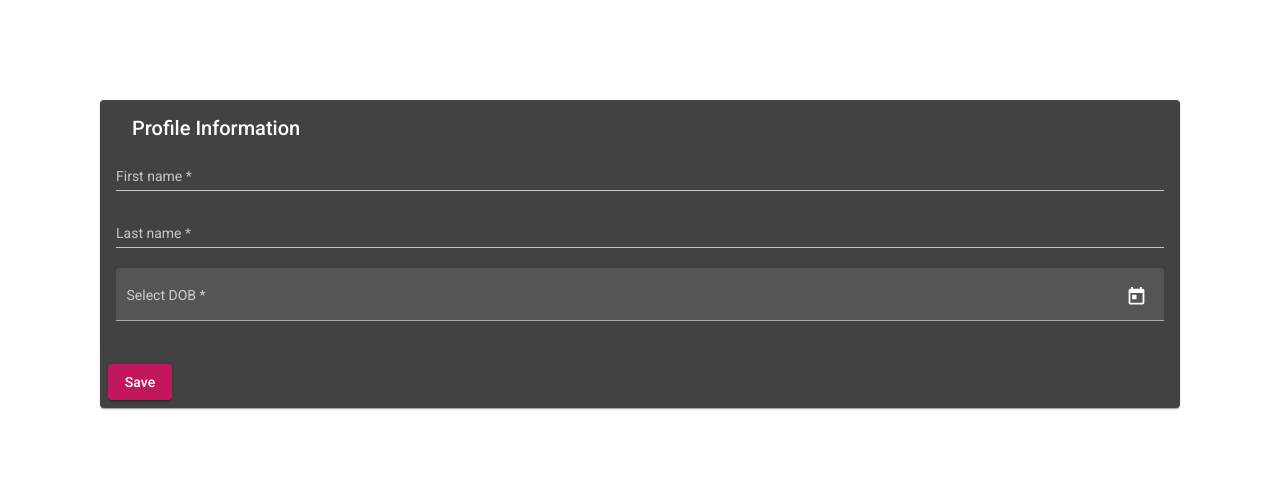
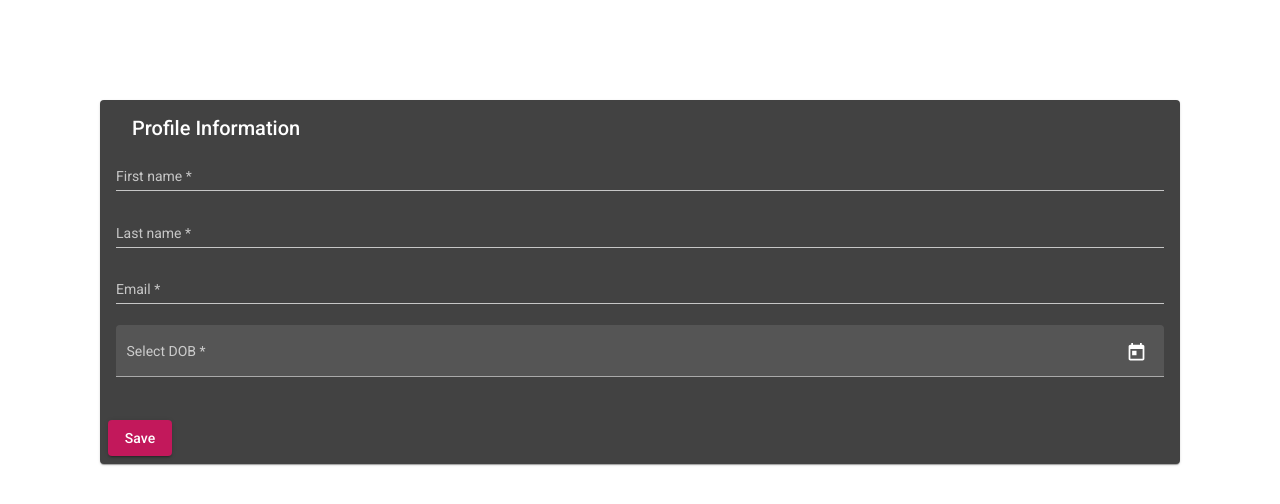
Before and after one commit to norbnk/Simple-Registration, an Angular app: page / in a window 1280 px wide. Shown: the top 504 px of the page. Built offline with nearby package versions, Linux system fonts and the light colour scheme.

Commit message:
implement new email

```diff
--- a/src/app/app.component.html
+++ b/src/app/app.component.html
@@ -1 +1,2 @@
-<app-registration-form (onAddUser)="addUser($event)"></app-registration-form> <app-user-list [users]="users"></app-user-list>
+<app-registration-form (onAddUser)="addUser($event)"></app-registration-form>
+<app-user-list [users]="users"></app-user-list>
--- a/src/app/components/registration-form/registration-form.component.html
+++ b/src/app/components/registration-form/registration-form.component.html
@@ -13,6 +13,11 @@
         <div class="col-md-6">
           <mat-form-field class="full-width">
             <input formControlName="lastName" matInput placeholder="Last name" />
+          </mat-form-field>
+        </div>
+        <div class="col-md-6">
+          <mat-form-field class="full-width">
+            <input formControlName="email" matInput placeholder="Email" />
           </mat-form-field>
         </div>
       </div>
--- a/src/app/components/registration-form/registration-form.component.ts
+++ b/src/app/components/registration-form/registration-form.component.ts
@@ -15,6 +15,7 @@ export class RegistrationFormComponent implements OnInit {
   profileForm = this.formBuilder.group({
     firstName: ['', Validators.required],
     lastName: ['', Validators.required],
+    email: ['', Validators.required],
     dob: ['', Validators.required],
   });
 
--- a/src/app/components/user-list-item/user-list-item.component.html
+++ b/src/app/components/user-list-item/user-list-item.component.html
@@ -1,5 +1,6 @@
 <ng-container *ngIf="user">
   <p>{{ user.firstName }}</p>
   <p>{{ user.lastName }}</p>
+  <p>{{ user.email }}</p>
   <p>{{ user.dob | date }}</p>
 </ng-container>
--- a/src/app/models/user.model.ts
+++ b/src/app/models/user.model.ts
@@ -2,4 +2,5 @@ export interface User {
   firstName: string;
   lastName: string;
   dob: Date;
+  email: string;
 }
```
